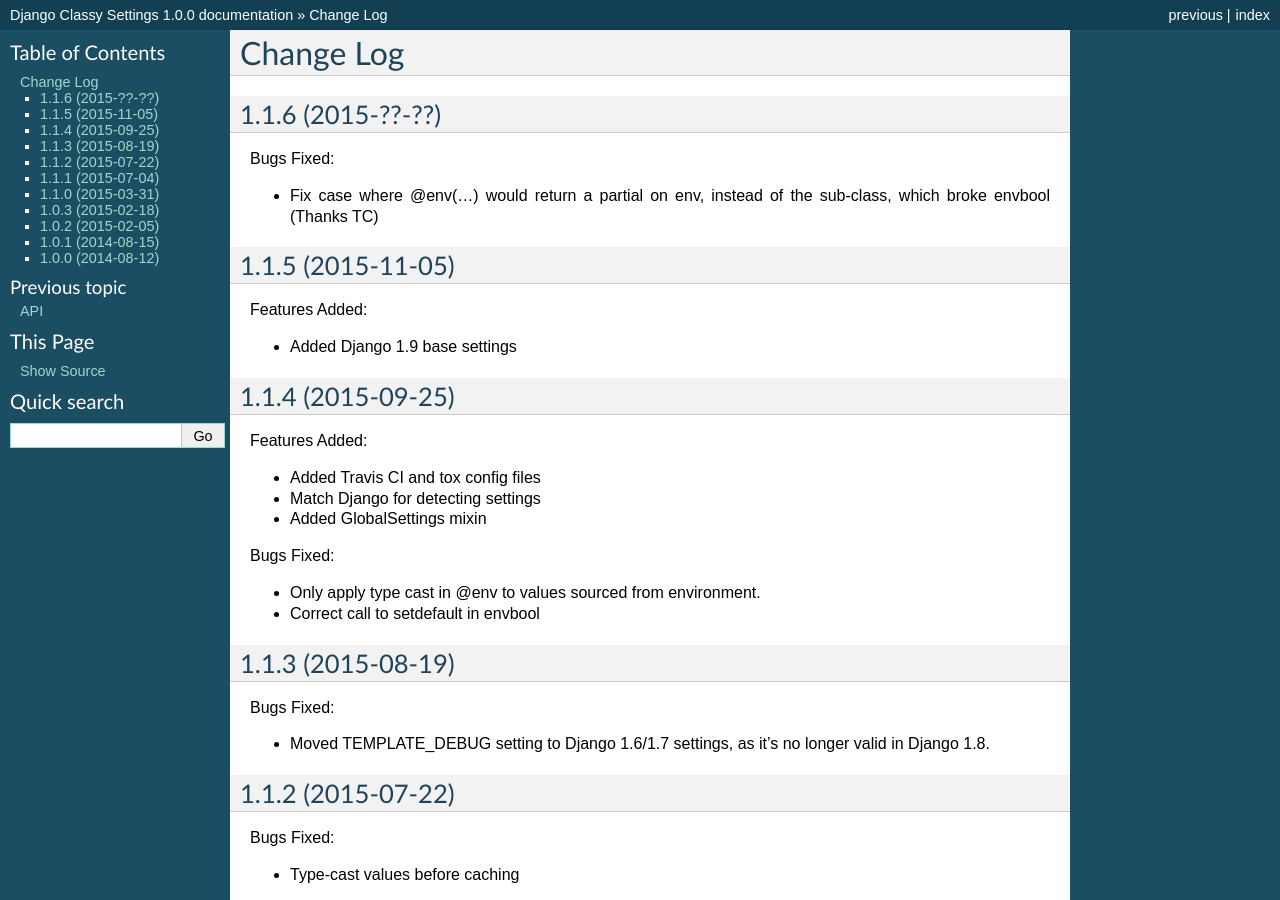
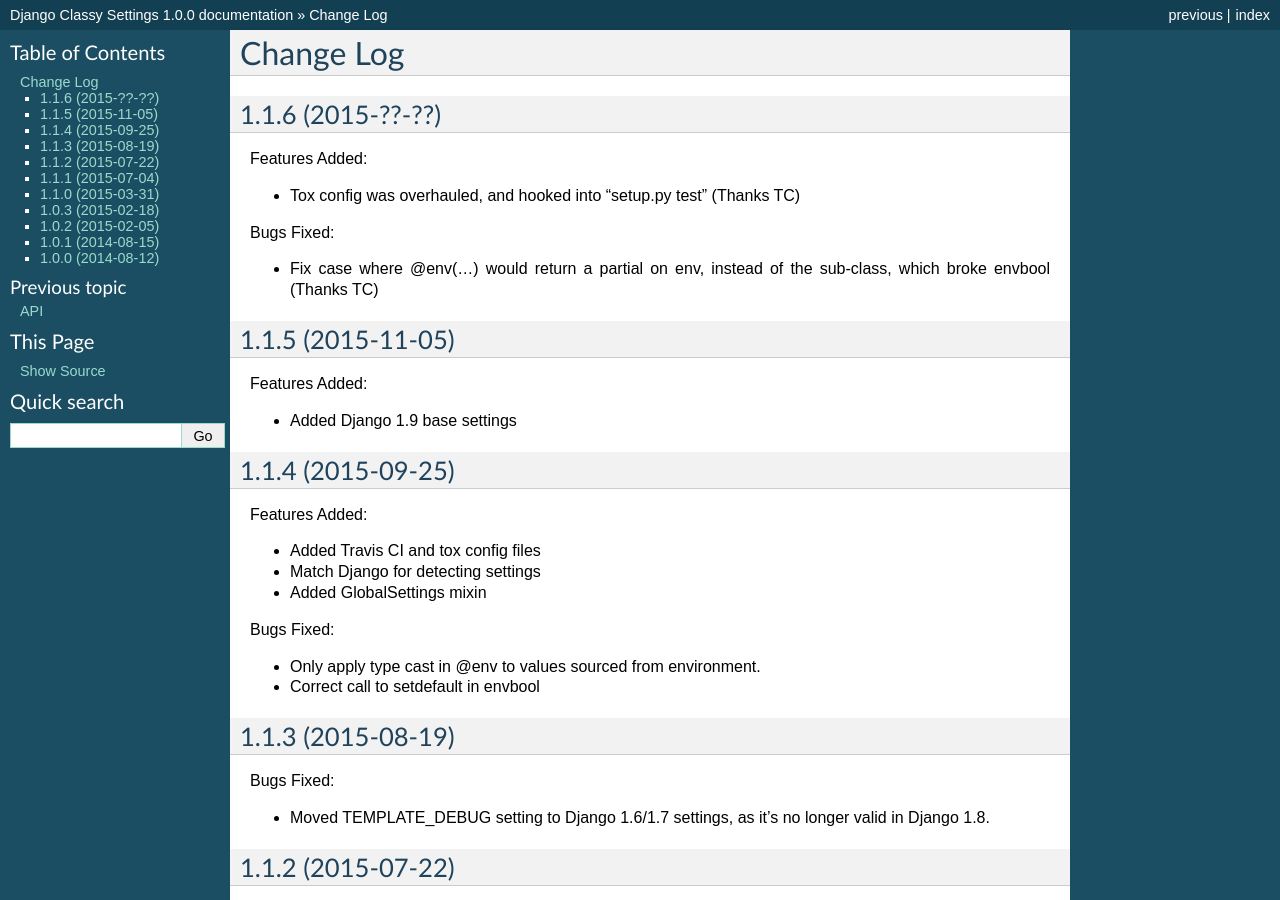
Before and after one commit to funkybob/django-classy-settings, a Sphinx documentation site: the page built from docs/changelog.rst, in a window 1280 px wide and 900 px high. Built offline with Sphinx 7.4.7, drawn with Linux system fonts in a browser that asks for light colours.

Commit message:
Updated changelog

```diff
--- a/docs/changelog.rst
+++ b/docs/changelog.rst
@@ -3,6 +3,10 @@
 
 1.1.6 (2015-??-??)
 ------------------
+
+Features Added:
+
+- Tox config was overhauled, and hooked into "setup.py test" (Thanks TC)
 
 Bugs Fixed:
 
```
